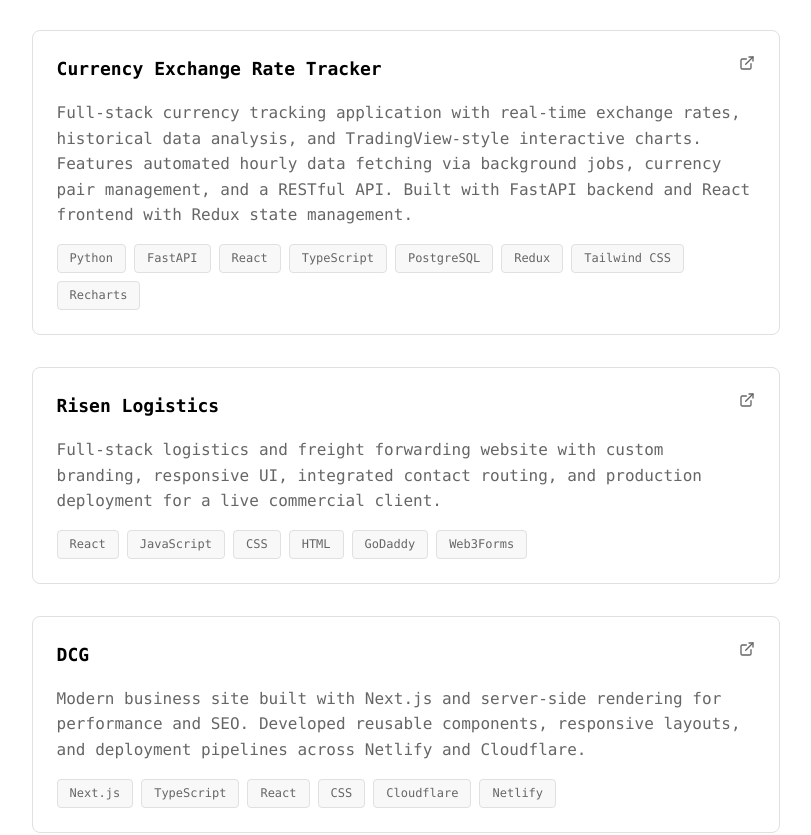
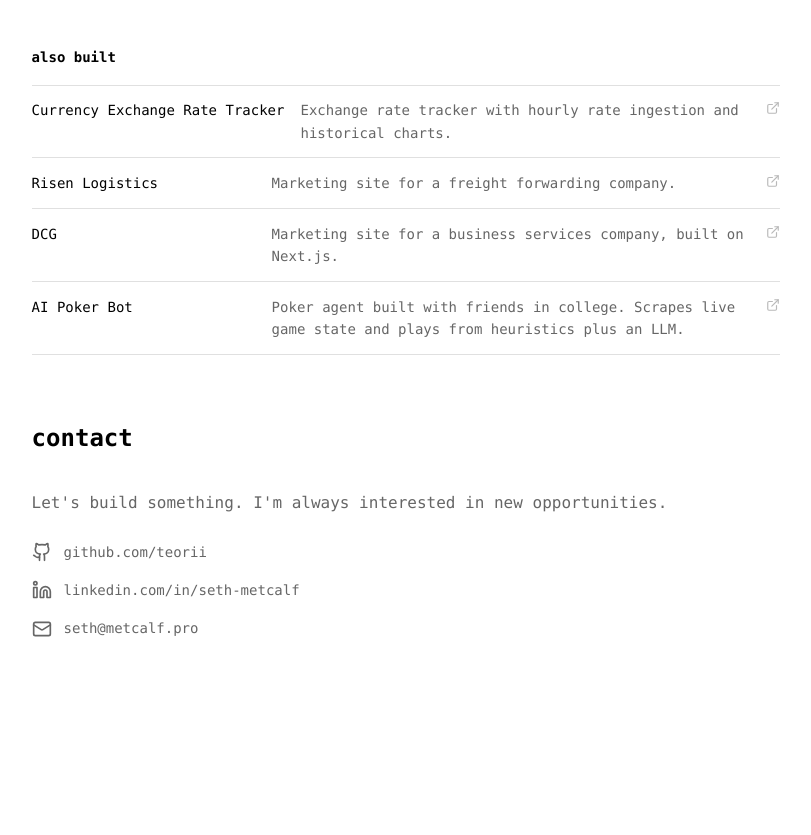
Before and after one commit to teorii/sethnijsmetcalf, a React (Vite) app: page / in a window 1280 px wide. Shown: the part 3588-4423 px from the top of the page, without its empty margins (94-905 px from the left). After the commit the page ends 4276 px from the top, so only its background shows below. Built offline with nearby package versions, Linux system fonts and the light colour scheme.

Commit message:
changed resume

```diff
--- a/src/App.css
+++ b/src/App.css
@@ -623,3 +623,69 @@
   outline: 2px solid var(--accent-color);
   outline-offset: 3px;
 }
+
+/* Compact list for everything outside the selected work */
+.project-list {
+  margin-top: 3rem;
+}
+
+.project-list h3 {
+  font-size: 0.875rem;
+  font-weight: 600;
+  color: var(--text-primary);
+  text-transform: lowercase;
+  margin-bottom: 1rem;
+}
+
+.project-row {
+  display: flex;
+  align-items: baseline;
+  gap: 1rem;
+  padding: 0.85rem 0;
+  border-top: 1px solid var(--border-color);
+  color: var(--text-secondary);
+  text-decoration: none;
+  font-size: 0.875rem;
+}
+
+.project-row:last-child {
+  border-bottom: 1px solid var(--border-color);
+}
+
+.project-row:hover {
+  color: var(--text-primary);
+}
+
+.project-row-name {
+  flex-shrink: 0;
+  min-width: 14rem;
+  color: var(--text-primary);
+}
+
+.project-row:hover .project-row-name {
+  color: var(--accent-color);
+}
+
+.project-row-desc {
+  flex: 1;
+}
+
+.project-row svg {
+  flex-shrink: 0;
+  opacity: 0.45;
+}
+
+.project-row:hover svg {
+  opacity: 1;
+}
+
+@media (max-width: 700px) {
+  .project-row {
+    flex-direction: column;
+    gap: 0.3rem;
+  }
+
+  .project-row-name {
+    min-width: 0;
+  }
+}
--- a/src/App.jsx
+++ b/src/App.jsx
@@ -139,35 +139,34 @@
       description: "Ledger app for card-break streamers and the agency that manages them. Tracks purchases, expenses, stream-by-stream profit, and payouts, with a separate workspace per streamer. Inventory is derived from transactions rather than stored, and a nightly job pulls card prices so valuations stay current.",
       tech: ["Next.js", "React", "TypeScript", "Tailwind CSS", "shadcn/ui", "Supabase", "PostgreSQL", "Drizzle ORM", "Cloudflare Workers"],
       link: null
-    },
+    }
+  ]
+
+  // Everything else, listed compactly rather than as full cards
+  const otherProjects = [
     {
       title: "Currency Exchange Rate Tracker",
-      description: "Full-stack currency tracking application with real-time exchange rates, historical data analysis, and TradingView-style interactive charts. Features automated hourly data fetching via background jobs, currency pair management, and a RESTful API. Built with FastAPI backend and React frontend with Redux state management.",
-      tech: ["Python", "FastAPI", "React", "TypeScript", "PostgreSQL", "Redux", "Tailwind CSS", "Recharts"],
+      description: "Exchange rate tracker with hourly rate ingestion and historical charts.",
       link: "https://github.com/teorii/currency-tracker"
     },
     {
       title: "Risen Logistics",
-      description: "Full-stack logistics and freight forwarding website with custom branding, responsive UI, integrated contact routing, and production deployment for a live commercial client.",
-      tech: ["React", "JavaScript", "CSS", "HTML", "GoDaddy", "Web3Forms"],
+      description: "Marketing site for a freight forwarding company.",
       link: "https://risencargo.com"
     },
     {
       title: "DCG",
-      description: "Modern business site built with Next.js and server-side rendering for performance and SEO. Developed reusable components, responsive layouts, and deployment pipelines across Netlify and Cloudflare.",
-      tech: ["Next.js", "TypeScript", "React", "CSS", "Cloudflare", "Netlify"],
+      description: "Marketing site for a business services company, built on Next.js.",
       link: "https://dcgpros.com"
     },
     // {
     //   title: "Jessica Metcalf Real Estate",
-    //   description: "Professional real estate site featuring property listings, testimonials, and lead-capture workflows. Delivered full design, development, SEO optimization, and Google Analytics integration.",
-    //   tech: ["WordPress", "PHP", "CSS", "JavaScript", "SEO", "Google Analytics"],
+    //   description: "Marketing site for a real estate agent, with listings and lead capture.",
     //   link: "http://jessicasellshomes.com/"
     // },
     {
       title: "AI Poker Bot",
-      description: "Built an autonomous poker-playing agent with friends back in college that ingests live game state and makes real-time decisions using poker heuristics and LLM-based strategy. Engineered Puppeteer + PokerNow API scraping to capture player actions and board state with minimal latency. Created a SQLite-backed opponent profiling system with state validation and safety checks to ensure consistent in-game actions.",
-      tech: ["TypeScript", "Node.js", "Express", "Puppeteer", "SQLite"],
+      description: "Poker agent built with friends in college. Scrapes live game state and plays from heuristics plus an LLM.",
       link: "https://github.com/teorii/pokernow-gpt"
     }
   ]
@@ -360,7 +359,7 @@
         {/* Projects Section */}
         <section id="projects" className="section">
           <div className="container">
-            <h2>Recent Projects</h2>
+            <h2>Selected Work</h2>
             <div className="projects-list">
               {projects.map((project, index) => (
                 <div key={index} className="project-item">
@@ -384,6 +383,24 @@
                     ))}
                   </div>
                 </div>
+              ))}
+            </div>
+
+            <div className="project-list">
+              <h3>also built</h3>
+              {otherProjects.map((project) => (
+                <a
+                  key={project.title}
+                  href={project.link}
+                  target="_blank"
+                  rel="noopener noreferrer"
+                  className="project-row"
+                  aria-label={`${project.title} (opens in a new tab)`}
+                >
+                  <span className="project-row-name">{project.title}</span>
+                  <span className="project-row-desc">{project.description}</span>
+                  <ExternalLink size={14} aria-hidden="true" />
+                </a>
               ))}
             </div>
           </div>
```
Also changed, not shown: 2 other files (tests, documents, lock files or other folders).
